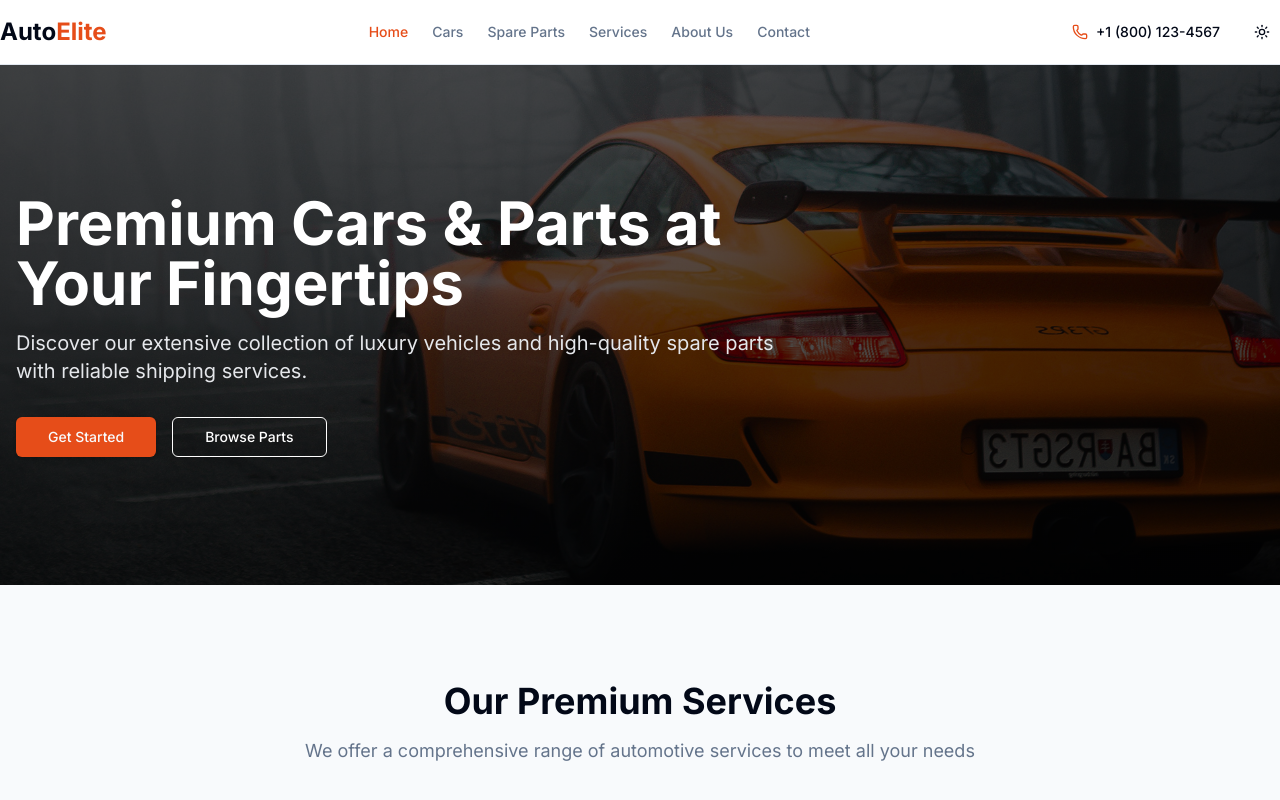
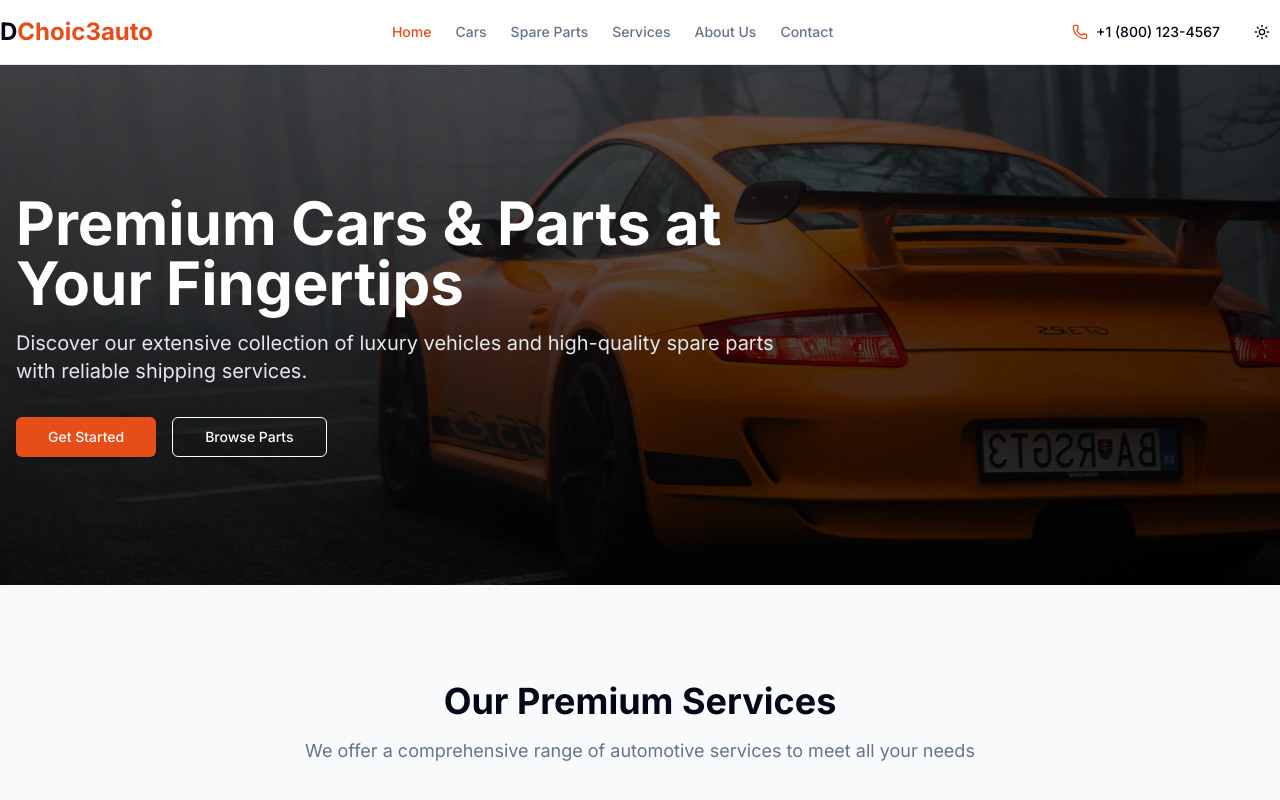
Before and after one commit to i-fetch/dchoiceautos, a Next.js app: page / in a window 1280 px wide. Shown: the top 800 px of the page. Built offline with nearby package versions, Linux system fonts and the light colour scheme.

Commit message:
first commit Add user Admin 2

```diff
--- a/components/Footer/footer.jsx
+++ b/components/Footer/footer.jsx
@@ -10,7 +10,7 @@ export default function Footer() {
         <div className="grid grid-cols-1 md:grid-cols-2 lg:grid-cols-4 gap-8">
           <div>
             <h3 className="text-xl font-bold mb-4">
-              Auto<span className="text-primary">Elite</span>
+              D<span className="text-primary">Choic3auto</span>
             </h3>
             <p className="text-slate-300 mb-4">
               Your one-stop destination for premium cars, spare parts, and reliable shipping services.
@@ -67,7 +67,7 @@ export default function Footer() {
             <ul className="space-y-3">
               <li className="flex items-start">
                 <MapPin className="h-5 w-5 text-primary mr-2 mt-0.5" />
-                <span className="text-slate-300">123 Auto Boulevard, New York, NY 10001</span>
+                <span className="text-slate-300">United State, California</span>
               </li>
               <li className="flex items-center">
                 <Phone className="h-5 w-5 text-primary mr-2" />
@@ -75,7 +75,7 @@ export default function Footer() {
               </li>
               <li className="flex items-center">
                 <Mail className="h-5 w-5 text-primary mr-2" />
-                <span className="text-slate-300">info@autoelite.com</span>
+                <span className="text-slate-300">info@d-choic3auto.com</span>
               </li>
             </ul>
           </div>
--- a/components/Navbar/navbar.jsx
+++ b/components/Navbar/navbar.jsx
@@ -50,7 +50,7 @@ export default function Navbar() {
           </Sheet>
           <Link href="/" className="flex items-center space-x-2">
             <span className="font-bold text-xl md:text-2xl">
-              Auto<span className="text-primary">Elite</span>
+              D<span className="text-primary">Choic3auto</span>
             </span>
           </Link>
         </div>
--- a/package.json
+++ b/package.json
@@ -18,11 +18,10 @@
     "@radix-ui/react-tabs": "^1.1.11",
     "@radix-ui/react-toast": "^1.2.14",
     "animate.css": "^4.1.1",
-    "bcryptjs": "^3.0.2",
     "class-variance-authority": "^0.7.1",
     "clsx": "^2.1.1",
     "embla-carousel-react": "^8.6.0",
-    "framer-motion": "^12.12.2",
+    "framer-motion": "^12.15.0",
     "lucide-react": "^0.510.0",
     "mongodb": "^6.16.0",
     "mongoose": "^8.15.1",
```
Also changed, not shown: 1 other file (tests, documents, lock files or other folders).
